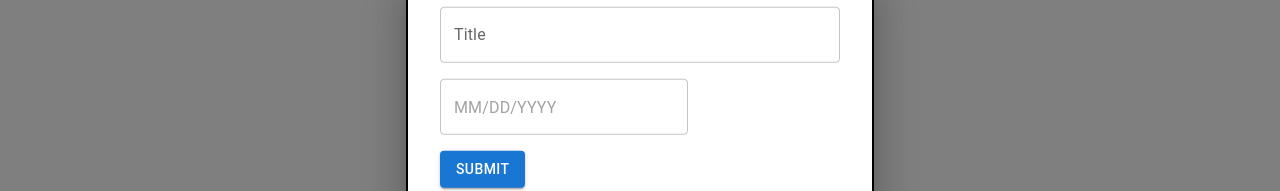
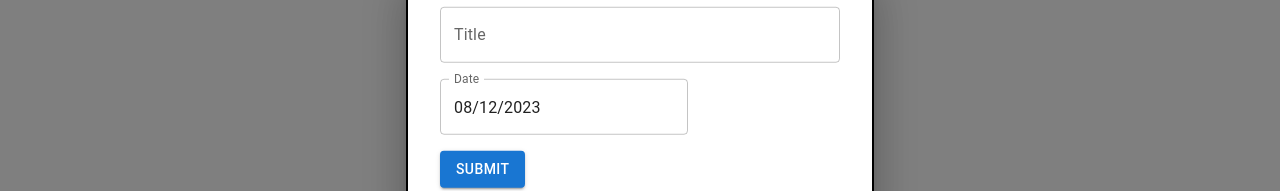
Before and after one commit to kyleanicholson/gym-data-log, a React (Vite) app: page / in a window 1280 px wide. Both pictures are taken after a click on the button "ADD WORKOUT". Shown: the part 303-494 px from the top of the page. Built offline with nearby package versions, Linux system fonts and the light colour scheme.

Commit message:
Fix bug with default dates

```diff
--- a/src/App.jsx
+++ b/src/App.jsx
@@ -21,9 +21,13 @@ const App = () => {
     setWorkouts(prevWorkouts => prevWorkouts.filter(workout => workout.objectID !== workoutId));
   };
 
+  console.log(workouts)
+
 
   return (
+    <>
       <LocalizationProvider dateAdapter={AdapterDayjs}>
+
         <Container >
           <Header onAddButtonClick={() => setIsModalOpen(true)} />
           <AddWorkoutModal open={isModalOpen} onClose={() => setIsModalOpen(false)} existingWorkouts={workouts} onAdd={handleAddWorkout} />
@@ -34,7 +38,7 @@ const App = () => {
           </Stack>
         </Container >
       </LocalizationProvider>
-
+    </>
 
   );
 };
--- a/src/components/AddWorkoutModal.jsx
+++ b/src/components/AddWorkoutModal.jsx
@@ -2,27 +2,30 @@ import Modal from '@mui/material/Modal';
 import Box from '@mui/material/Box';
 import Button from '@mui/material/Button';
 import TextField from '@mui/material/TextField';
-
 import { useState } from 'react';
 import PropTypes from 'prop-types';
 import { DatePicker } from '@mui/x-date-pickers/DatePicker';
+import dayjs from 'dayjs';
 
 
 
 const AddWorkoutModal = (props) => {
 
   const newObjectID = Math.max(...props.existingWorkouts.map((workout) => workout.objectID)) + 1;
-
-
+  const today = dayjs();
+  const defaultDate = today.format('YYYY-MM-DD');
+  const defaultDayOfWeek = today.format('dddd');
 
   const [workout, setWorkout] = useState({
     title: "",
-    date: "",
-    day_of_week: "",
+    date: defaultDate,
+    day_of_week: defaultDayOfWeek,
     muscle_groups: [],
     exercises: [],
     objectID: newObjectID,
   });
+
+  const [selectedDate, handleDateChange] = useState(dayjs()); // defaulting to today's date
 
   const handleClose = () => {
     props.onClose();
@@ -35,13 +38,11 @@ const AddWorkoutModal = (props) => {
   const handleSubmit = (e) => {
     e.preventDefault();
     props.onAdd(workout);
-    // calculate the day of the week and convert to a string for display
 
-    setWorkout({ title: "", date: "", day_of_week: "", exercises: [] });
     // clear the form and close the modal
+    setWorkout({ title: "", date: "", day_of_week: "", muscle_groups: [], exercises: [] });
     handleClose();
   };
-
 
   const body = (
     <Box
@@ -68,7 +69,18 @@ const AddWorkoutModal = (props) => {
           />
         </Box>
         <Box mb={2}>
-          <DatePicker />
+          <DatePicker
+            label="Date"
+            value={selectedDate}
+            onChange={(date) => {
+              console.log(date);
+              const convertedDate = dayjs(date);
+              console.log("Converted date: ", convertedDate);
+              handleDateChange(convertedDate);
+              const day = convertedDate.format('dddd');
+              setWorkout(prev => ({ ...prev, date: convertedDate.format('YYYY-MM-DD'), day_of_week: day }));
+            }}
+          />
         </Box>
 
         <Button variant="contained" type="submit">Submit</Button>
```
Lines whose indentation alone changed are shown as unchanged.
